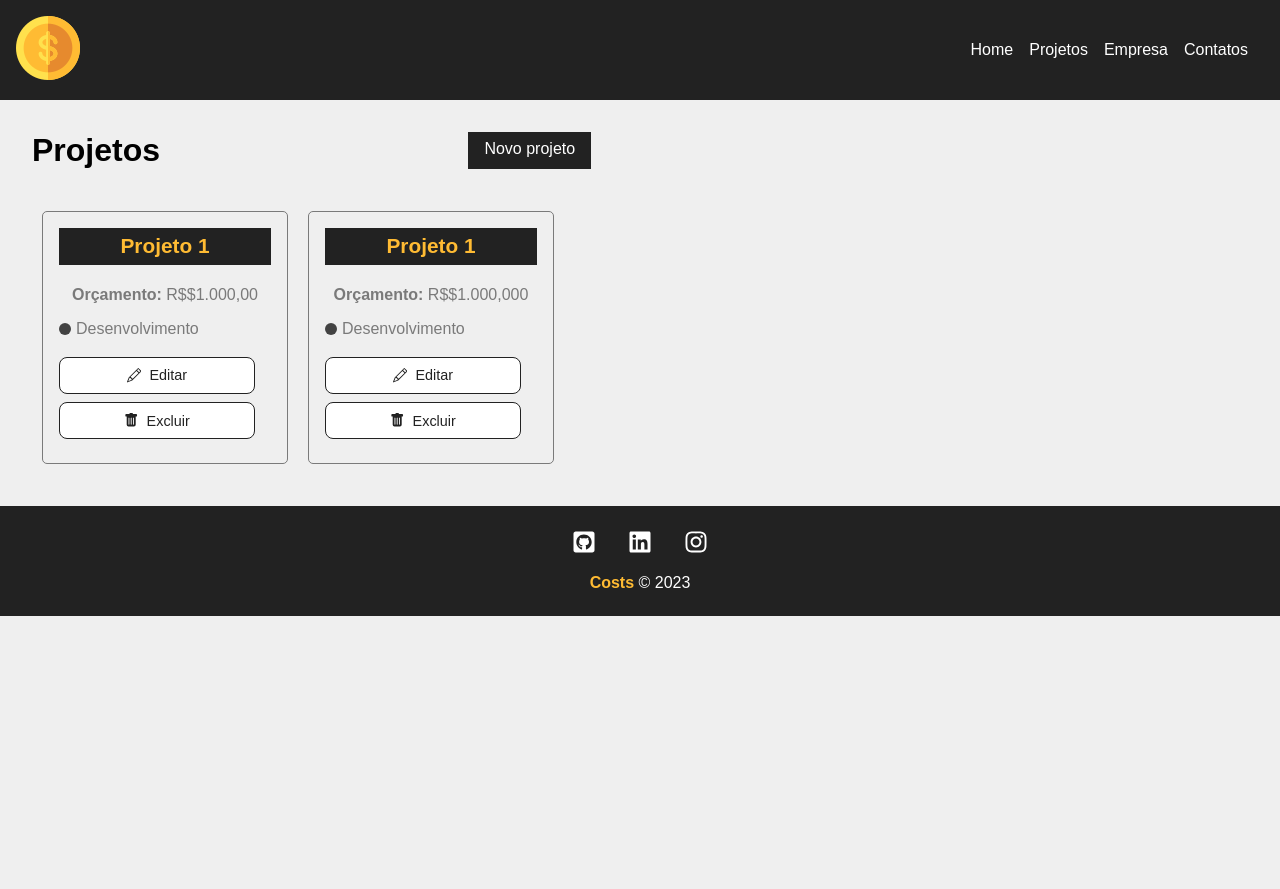
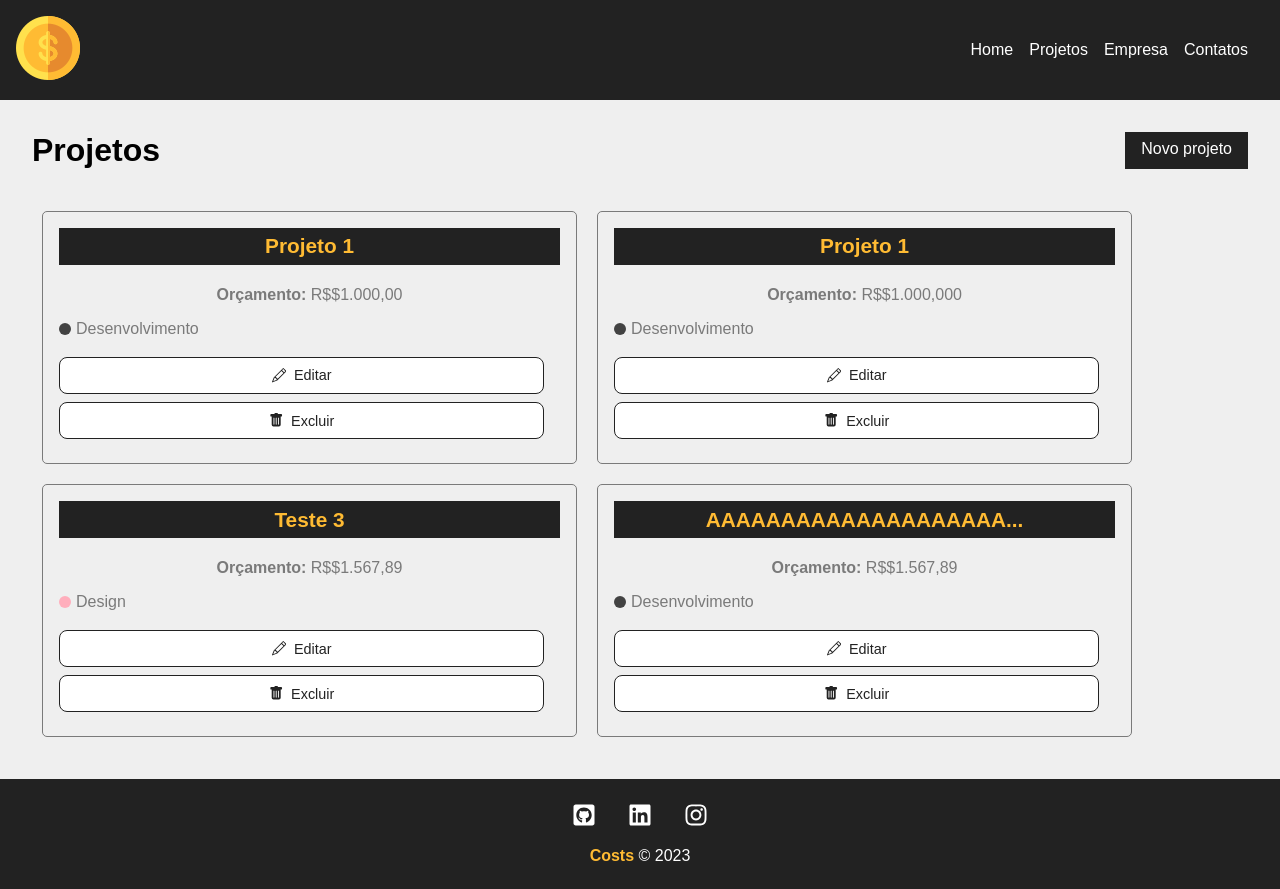
Before and after one commit to Adoniasfalcao/Costs, a React (Create React App) app: page /projects in a window 1280 px wide. Before the commit the page ends 800 px from the top, so only its background shows below. Built offline with nearby package versions, Linux system fonts and the light colour scheme; data requests are answered from the project's data file.

Commit message:
erro texto project cards

```diff
--- a/dj.json
+++ b/dj.json
@@ -21,6 +21,28 @@
       "cost": 0,
       "services": [],
       "id": 2
+    },
+    {
+      "project_name": "Teste 3",
+      "project_budget": "$1.567,89",
+      "category": {
+        "id": "4",
+        "name": "Design"
+      },
+      "cost": 0,
+      "services": [],
+      "id": 3
+    },
+    {
+      "project_name": "AAAAAAAAAAAAAAAAAAAAAAAAAAAAAAAAAAA",
+      "project_budget": "$1.567,89",
+      "category": {
+        "id": "1",
+        "name": "Desenvolvimento"
+      },
+      "cost": 0,
+      "services": [],
+      "id": 4
     }
   ],
   "categories": [
--- a/src/components/pages/Projects.jsx
+++ b/src/components/pages/Projects.jsx
@@ -80,15 +80,22 @@ function Projects () {
 
             <Container customClass="start">
 
-                { projects.length > 0 &&
-                    projects.map((project) => (<ProjectCards name={project.project_name}
-                        key={project.id}
-                        id={project.id}
-                        budget={project.project_budget}
-                        category={project.category.name}
-                        handleRemove={removeProject}
-                        />)
-                )}
+                            {projects.length > 0 &&
+                projects.map((project) => (
+                    <ProjectCards
+                    name={
+                        project.project_name.length > 30
+                        ? project.project_name.substring(0, 20) + '...'
+                        : project.project_name
+                    }
+                    key={project.id}
+                    id={project.id}
+                    budget={project.project_budget}
+                    category={project.category.name}
+                    handleRemove={removeProject}
+                    />
+                ))
+                }
                 {!removeLoading && <Loading/>}
                 {removeLoading && projects.length === 0 && (
                     <h3>Não há projetos criados</h3>
--- a/src/components/project/ProjectForm.jsx
+++ b/src/components/project/ProjectForm.jsx
@@ -5,7 +5,7 @@ import Select from '../form/Select';
 import SubmitButton from '../form/SubmitButton';
 
 function ProjectForm({ btnText, handleSubmit, projectData }) {
-  const [categories, setCategories] = useState(['Desenvolvimento', 'Infraestrutura']);
+  const [categories, setCategories] = useState([]);
   const [project, setProject] = useState(projectData || {});
 
   useEffect(() => {
```
